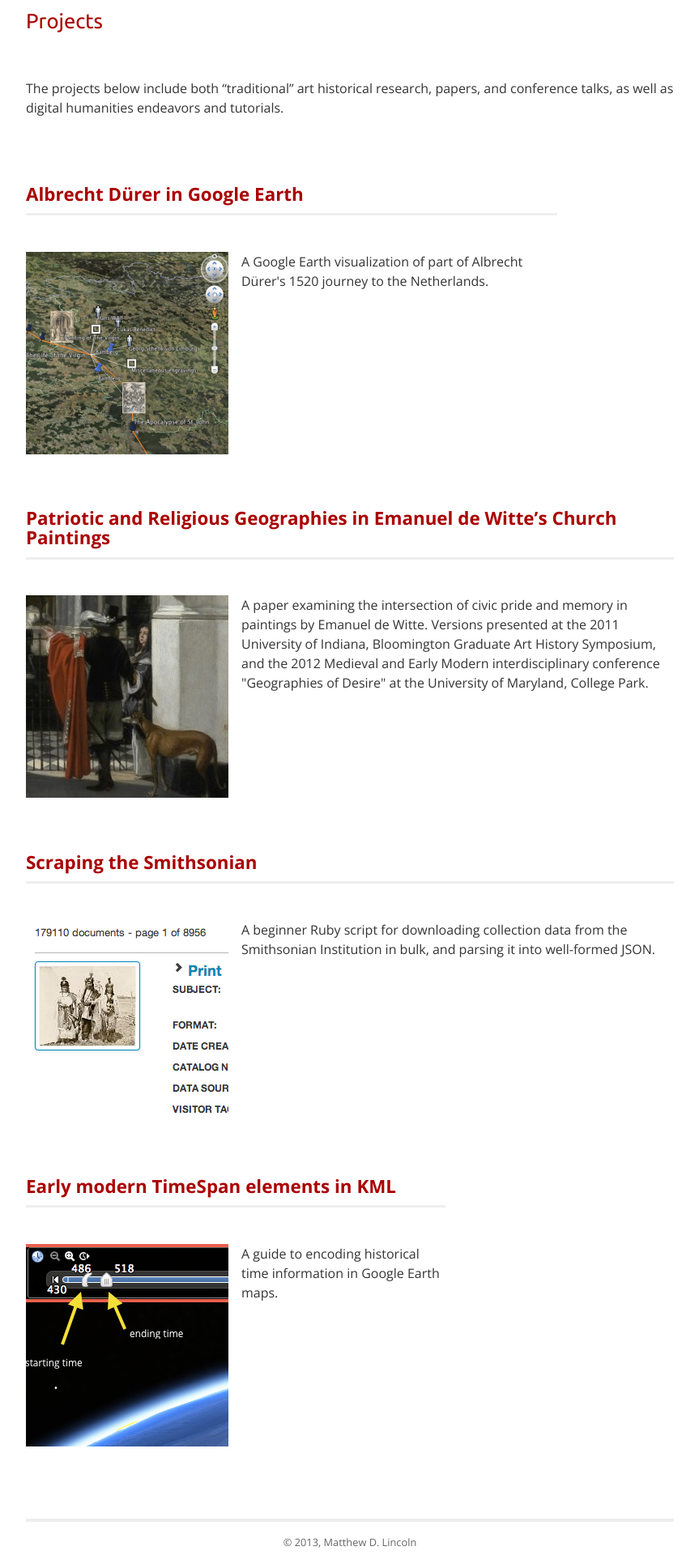
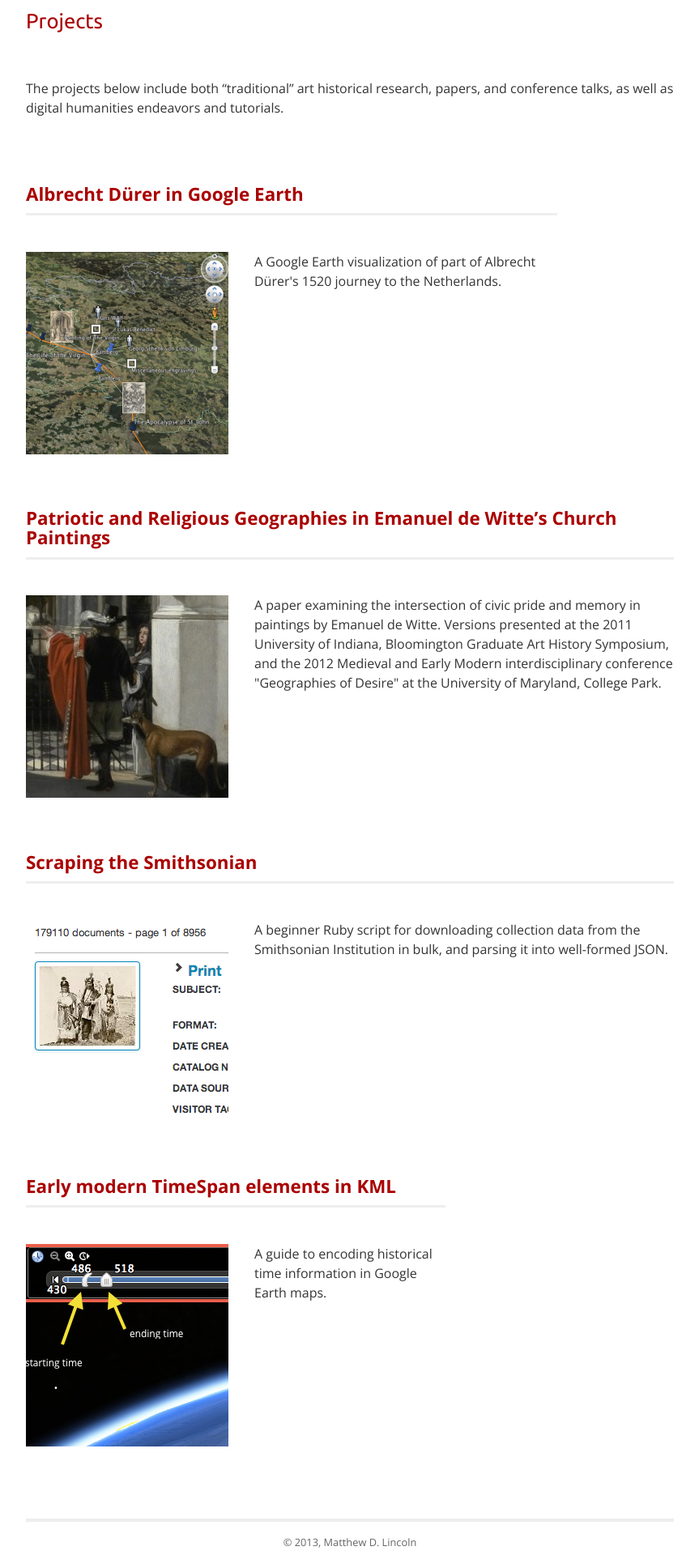
Before and after one commit to mdlincoln/mdlincoln.github.io, a Jekyll site: the page built from projects/index.markdown, in a window 1280 px wide. Shown: the part 504-2424 px from the top of the page at 81% size, without its empty margins (208-1071 px from the left). Built offline with Jekyll 4.4.1, drawn with Linux system fonts in a browser that asks for light colours.

Commit message:
increase project avatar margin

```diff
--- a/css/main.css
+++ b/css/main.css
@@ -125,9 +125,7 @@ ul.posts .author {
 
 body img.avatar {
   float: left;
-  margin-right: 1em;
-  margin-left: 0;
-  margin-bottom: 0;
+  margin: 0 2em 0 0;
 }
 
 div.toc {
```
